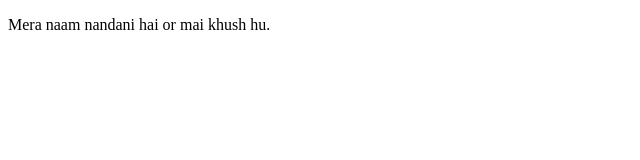
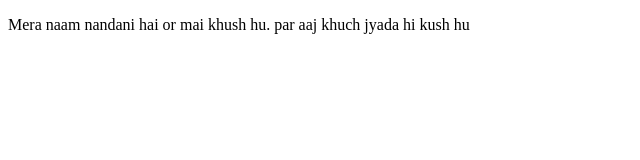
Before and after one commit to nandani3106/my-first-project, a plain HTML site: page index.html in a window 1280 px wide. Shown: the whole page, without its empty margins (0-640 px from the left). Drawn offline with Linux system fonts and the light colour scheme.

Commit message:
mera second commit

```diff
--- a/index.html
+++ b/index.html
@@ -6,6 +6,6 @@
     <title>Document</title>
 </head>
 <body>
-    <p>Mera naam nandani hai or mai khush hu.</p>
+    <p>Mera naam nandani hai or mai khush hu. par aaj khuch jyada hi kush hu</p>
 </body>
 </html>
```
